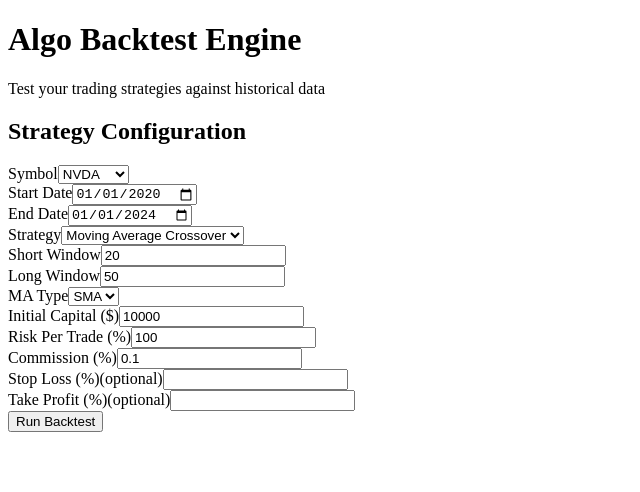
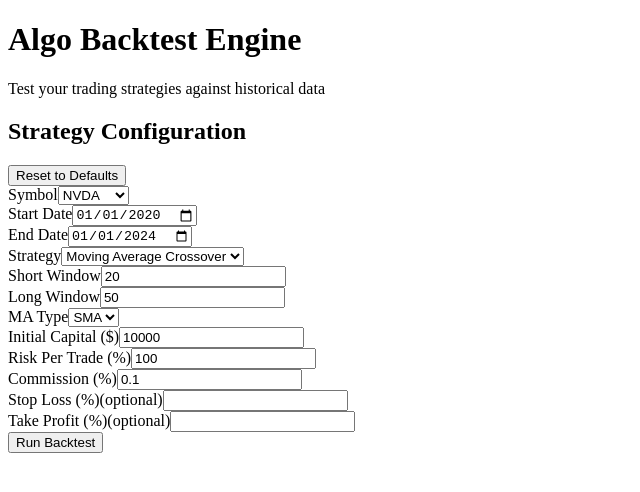
Before and after one commit to ZeyadHatem1/algo-backtest, a React (Create React App) app in the folder frontend/: page / in a window 1280 px wide. Shown: the top 492 px of the page, without its empty margins (0-640 px from the left). Built offline with nearby package versions, Linux system fonts and the light colour scheme.

Commit message:
for testing reset to default option to reset settings

```diff
--- a/frontend/src/components/ConfigForm.tsx
+++ b/frontend/src/components/ConfigForm.tsx
@@ -1,4 +1,4 @@
-import { useState } from 'react'
+import { useState, useEffect } from 'react'
 import { BacktestRequest, StrategyType } from '../types'
 
 interface Props {
@@ -45,11 +45,34 @@ const SYMBOLS = [
   'XOM', 'CVX', 'COP'
 ]
 
+const STORAGE_KEY = 'backtest_form'
+
+function loadForm(): BacktestRequest {
+  try {
+    const saved = localStorage.getItem(STORAGE_KEY)
+    if (saved) return { ...defaultForm, ...JSON.parse(saved) }
+  } catch {}
+  return defaultForm
+}
+
 export default function ConfigForm({ onSubmit, loading }: Props) {
-  const [form, setForm] = useState<BacktestRequest>(defaultForm)
+  const [form, setForm] = useState<BacktestRequest>(loadForm)
+
+  useEffect(() => {
+    try {
+      localStorage.setItem(STORAGE_KEY, JSON.stringify(form))
+    } catch {}
+  }, [form])
 
   const update = (key: keyof BacktestRequest, value: any) => {
     setForm(prev => ({ ...prev, [key]: value }))
+  }
+
+  const resetForm = () => {
+    setForm(defaultForm)
+    try {
+      localStorage.removeItem(STORAGE_KEY)
+    } catch {}
   }
 
   const numInput = (label: string, key: keyof BacktestRequest, optional = false) => (
@@ -68,7 +91,15 @@ export default function ConfigForm({ onSubmit, loading }: Props) {
 
   return (
     <div className="bg-gray-800 rounded-xl p-6 border border-gray-700 mb-8">
-      <h2 className="text-white text-lg font-semibold mb-4">Strategy Configuration</h2>
+      <div className="flex justify-between items-center mb-4">
+        <h2 className="text-white text-lg font-semibold">Strategy Configuration</h2>
+        <button
+          onClick={resetForm}
+          className="text-sm text-gray-400 hover:text-white border border-gray-600 hover:border-gray-400 px-3 py-1 rounded-lg transition-colors"
+        >
+          Reset to Defaults
+        </button>
+      </div>
 
       <div className="grid grid-cols-2 md:grid-cols-4 gap-4 mb-4">
         <div>
```
